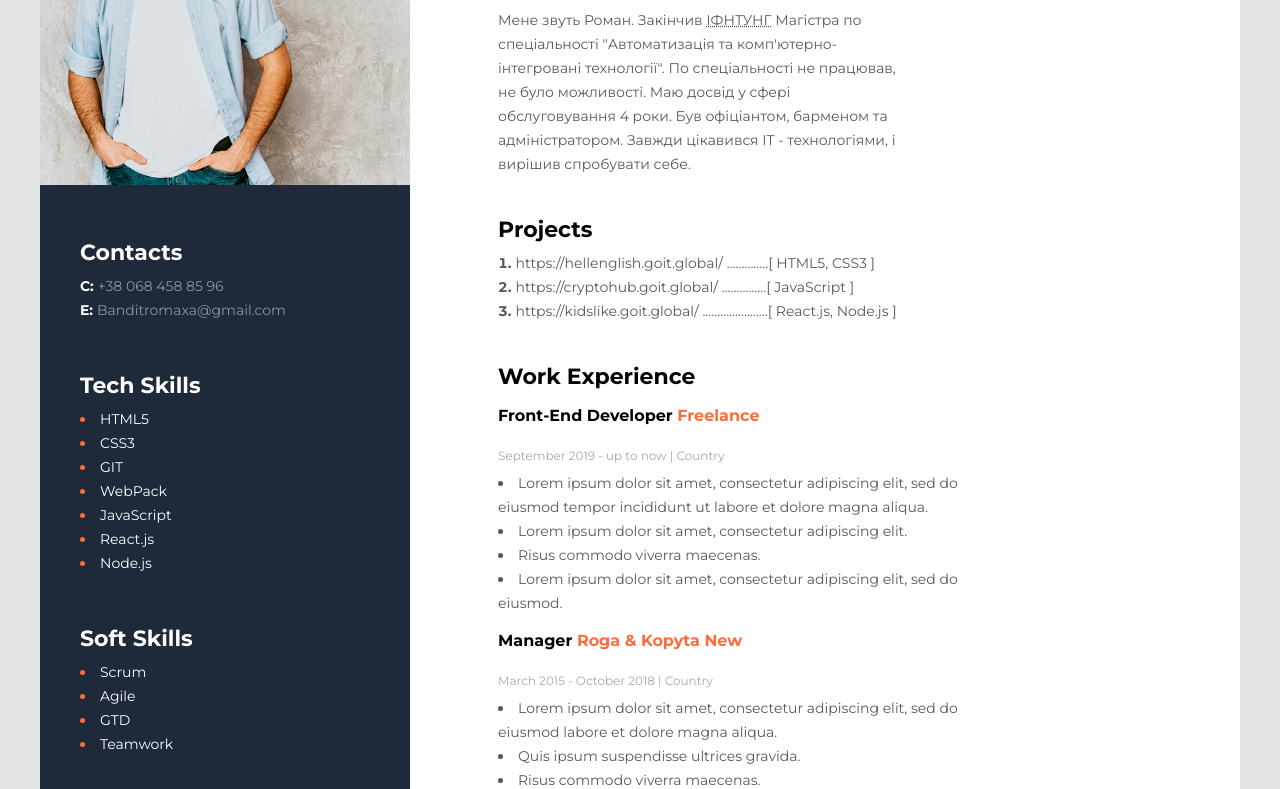
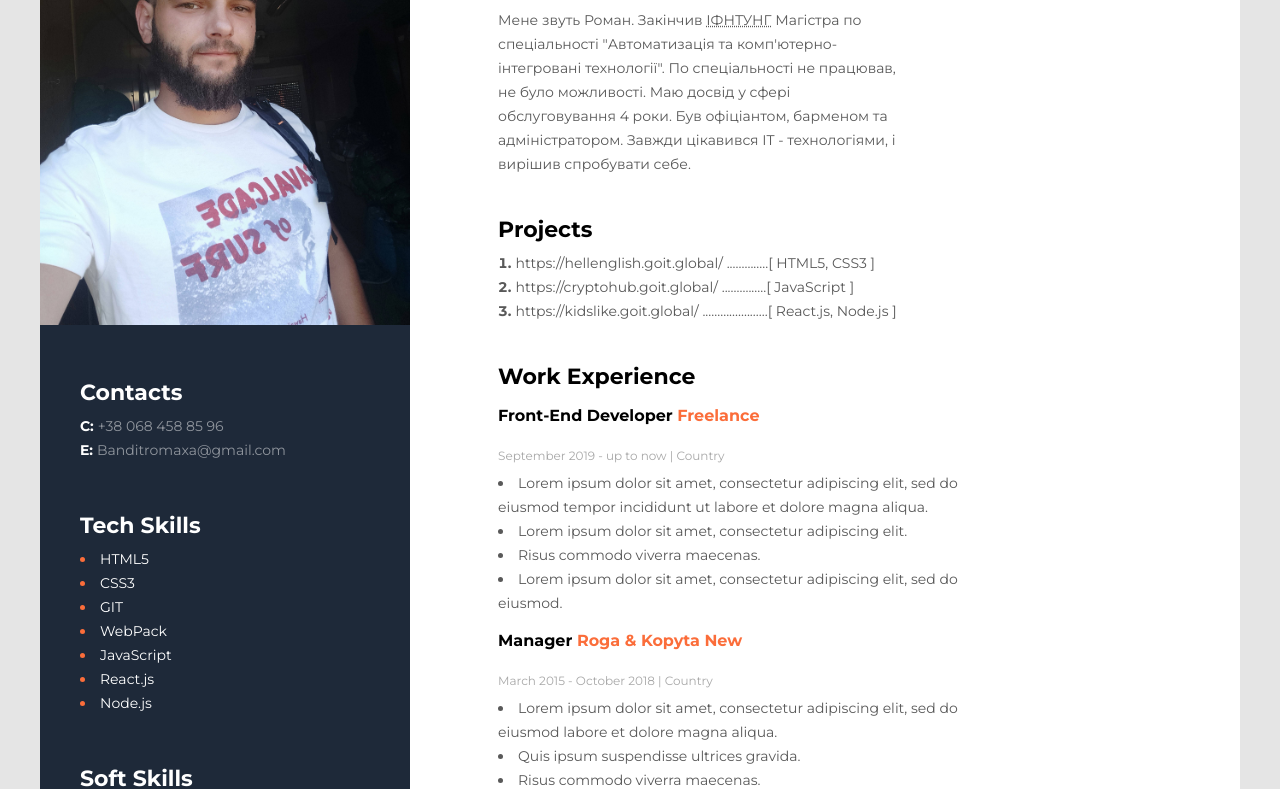
Before and after one commit to Romaxa34/Resume, a plain HTML site: page index.html in a window 1280 px wide. Shown: the part 257-1046 px from the top of the page. Drawn offline with Linux system fonts and the light colour scheme.

Commit message:
change photo

```diff
--- a/index.html
+++ b/index.html
@@ -100,7 +100,7 @@
         </div>
         <!-- sidebar -->
         <div class="sidebar">
-            <img src="./img/user.png" alt="user photo" />
+            <img src="./img/1652523104444.jpg" alt="user photo" />
             <!-- Contact -->
             <div class="sidebar__box">
                 <div class="Contact">
```
